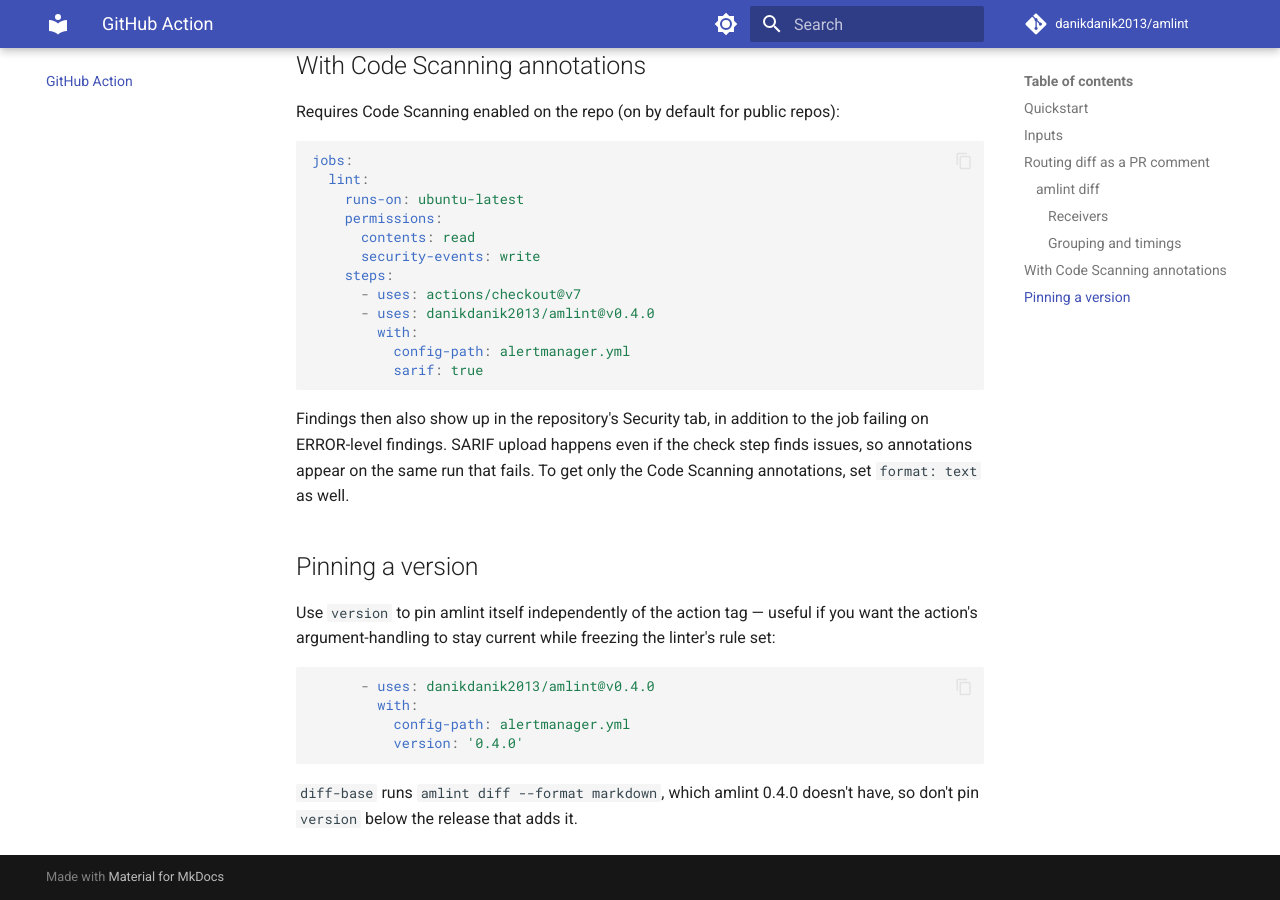
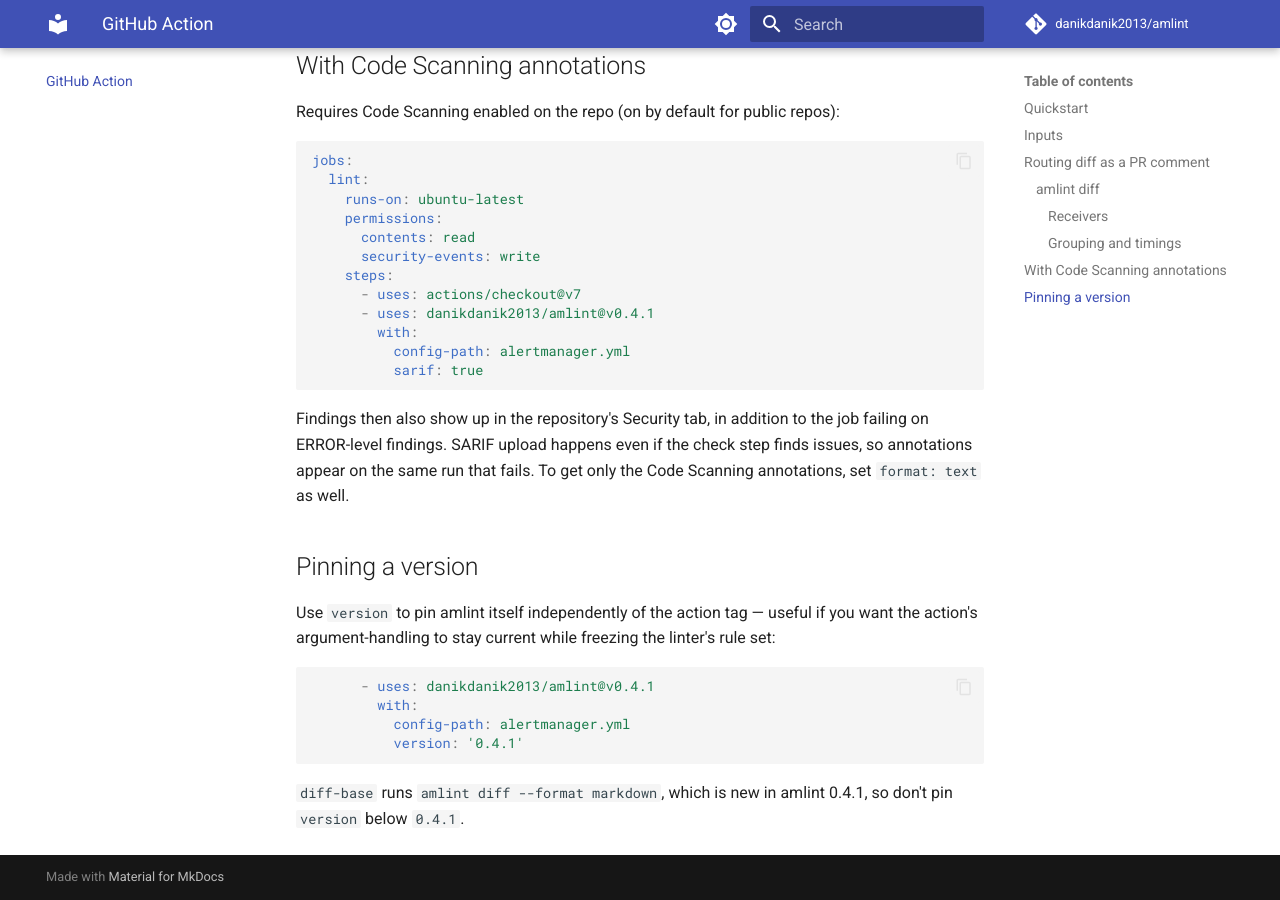
Before and after one commit to danikdanik2013/amlint, an MkDocs documentation site: the page built from docs/github-action.md, in a window 1280 px wide and 900 px high, scrolled down 3128 px. Built offline with MkDocs 1.6.1 and Material for MkDocs 9.7.7, drawn with Linux system fonts in a browser that asks for light colours; comment, search, counter and statistics services are not loaded; some of the changed text lies outside the part shown.

Commit message:
Release v0.4.1
Ships everything merged since 0.4.0: routing diff as a PR comment
(diff --format markdown, action diff-base / format / github-token),
amlint test --coverage / --fail-under, inhibition simulation (firing: /
inhibited: in tests, amlint route --firing), amlint check --rules
against Prometheus alerting rules, and fewer false positives on
kube-prometheus default configs.

- pyproject.toml: version 0.4.1
- CHANGELOG: [Unreleased] becomes [0.4.1] - 2026-10-16
- README, docs/github-action.md, action.yml: examples pin @v0.4.1 /
  version 0.4.1; the "ships in the next release" notes now name 0.4.1
- 359 tests (Python 3.9), ruff clean; sdist and wheel build, the
  installed wheel reports amlint 0.4.1

Co-Authored-By: Claude Opus 5.5 <noreply@anthropic.com>

````diff
--- a/action.yml
+++ b/action.yml
@@ -22,7 +22,7 @@ inputs:
     required: false
     default: ''
   version:
-    description: 'amlint version to install, e.g. 0.4.0 (defaults to latest from PyPI)'
+    description: 'amlint version to install, e.g. 0.4.1 (defaults to latest from PyPI)'
     required: false
     default: ''
   format:
--- a/docs/github-action.md
+++ b/docs/github-action.md
@@ -16,7 +16,7 @@ jobs:
     runs-on: ubuntu-latest
     steps:
       - uses: actions/checkout@v7
-      - uses: danikdanik2013/amlint@v0.4.0
+      - uses: danikdanik2013/amlint@v0.4.1
         with:
           config-path: alertmanager.yml
           strict: true
@@ -33,13 +33,13 @@ fails on ERROR-level findings (or WARN too, with `strict: true`).
 | `strict` | no | `false` | Exit non-zero on WARN as well as ERROR |
 | `ignore` | no | `""` | Comma-separated check codes to skip |
 | `only` | no | `""` | Comma-separated check codes to run exclusively |
-| `version` | no | `""` (latest) | Pin a specific amlint version, e.g. `0.4.0` |
+| `version` | no | `""` (latest) | Pin a specific amlint version, e.g. `0.4.1` |
 | `format` | no | `github` | `github`: findings become PR annotations. `text`: the console report in the job log |
 | `sarif` | no | `false` | Also upload findings to GitHub Code Scanning as SARIF |
 | `diff-base` | no | `""` | Git ref to compare `config-path` against; posts the routing diff as a PR comment (see below) |
 | `github-token` | no | `github.token` | Token used to post the routing diff comment |
 
-`format`, `diff-base` and `github-token` are new since v0.4.0 and ship in the next release.
+`format`, `diff-base` and `github-token` are new in v0.4.1.
 
 ## Routing diff as a PR comment
 
@@ -66,7 +66,7 @@ jobs:
       - uses: actions/checkout@v7
         with:
           fetch-depth: 0   # the base commit has to be in the checkout
-      - uses: danikdanik2013/amlint@v0.4.0
+      - uses: danikdanik2013/amlint@v0.4.1
         with:
           config-path: alertmanager.yml
           diff-base: ${{ github.event.pull_request.base.sha }}
@@ -129,7 +129,7 @@ jobs:
       security-events: write
     steps:
       - uses: actions/checkout@v7
-      - uses: danikdanik2013/amlint@v0.4.0
+      - uses: danikdanik2013/amlint@v0.4.1
         with:
           config-path: alertmanager.yml
           sarif: true
@@ -146,11 +146,11 @@ Use `version` to pin amlint itself independently of the action tag — useful if
 action's argument-handling to stay current while freezing the linter's rule set:
 
 ```yaml
-      - uses: danikdanik2013/amlint@v0.4.0
+      - uses: danikdanik2013/amlint@v0.4.1
         with:
           config-path: alertmanager.yml
-          version: '0.4.0'
+          version: '0.4.1'
 ```
 
-`diff-base` runs `amlint diff --format markdown`, which amlint 0.4.0 doesn't have, so don't pin
-`version` below the release that adds it.
+`diff-base` runs `amlint diff --format markdown`, which is new in amlint 0.4.1, so don't pin
+`version` below `0.4.1`.
--- a/pyproject.toml
+++ b/pyproject.toml
@@ -1,6 +1,6 @@
 [project]
 name = "amlint"
-version = "0.4.0"
+version = "0.4.1"
 description = "Semantic linter for Prometheus Alertmanager configs"
 readme = "README.md"
 requires-python = ">=3.9"
````
Also changed, not shown: CHANGELOG.md (+1 -1 lines), README.md (+1 -1 lines).
